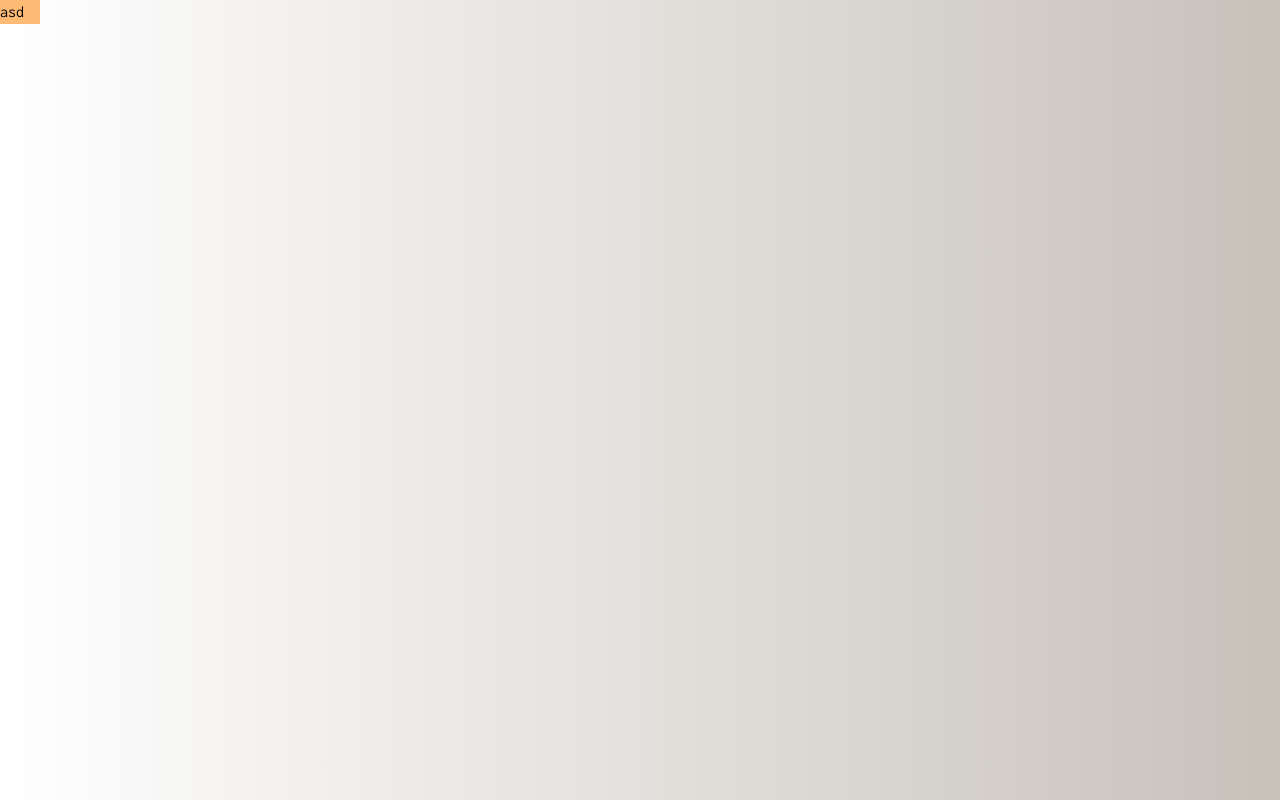
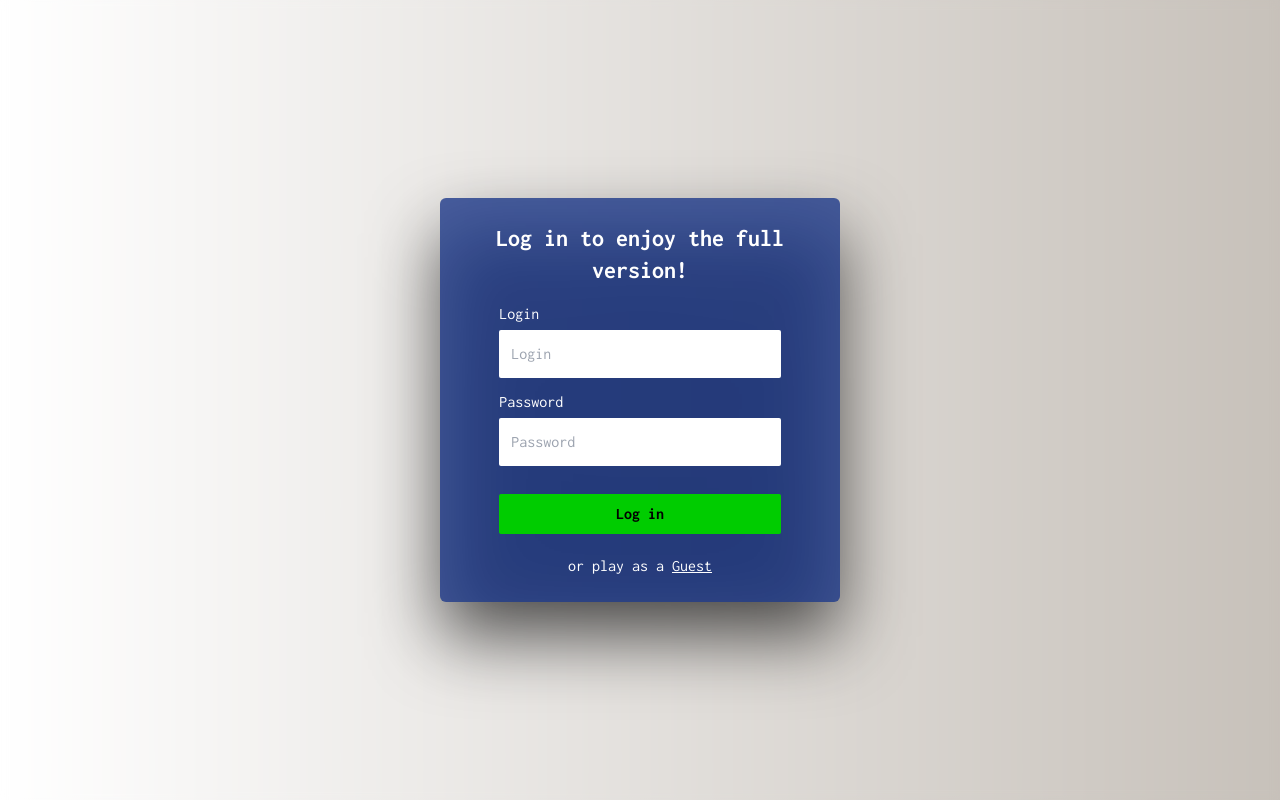
Before and after one commit to Bartosz278/Math-Trainer, a React (Vite) app in the folder front/: page /login in a window 1280 px wide. Built offline with nearby package versions, Linux system fonts and the light colour scheme.

Commit message:
logging in form

```diff
--- a/front/package.json
+++ b/front/package.json
@@ -11,7 +11,8 @@
   },
   "dependencies": {
     "react": "^18.3.1",
-    "react-dom": "^18.3.1"
+    "react-dom": "^18.3.1",
+    "react-router-dom": "^6.27.0"
   },
   "devDependencies": {
     "@eslint/js": "^9.13.0",
--- a/front/src/components/Layout.jsx
+++ b/front/src/components/Layout.jsx
@@ -4,7 +4,7 @@ import Problem from "./Problem";
 
 function Layout() {
   return (
-    <div className="flex flex-col">
+    <div className="flex flex-col justify-center">
       <Header />
       <Problem />
       <Login />
--- a/front/src/components/Login.jsx
+++ b/front/src/components/Login.jsx
@@ -1,5 +1,35 @@
 function Login() {
-  return <div className="w-10 bg-orange-300">asd</div>;
+  const handleSubmit = (e) => {
+    e.preventDefault();
+  };
+
+  return (
+    <div className="h-screen absolute w-screen top-0 backdrop-blur-sm flex items-center justify-center">
+      <div className="bg-blue-900/80 rounded-md drop-shadow-[0_35px_35px_rgba(0,0,0,0.8)] w-3/4 md:w-2/3 max-w-[400px] p-6">
+        <p className="text-center text-2xl mb-4 font-Inconsolata font-bold text-white">Log in to enjoy the full version!</p>
+
+        <form onSubmit={handleSubmit} className="flex flex-col items-center gap-3">
+          <div className="flex flex-col w-4/5">
+            <label className="text-white mb-1">Login</label>
+            <input type="text" placeholder="Login" className="p-3 rounded-sm" />
+          </div>
+
+          <div className="flex flex-col w-4/5">
+            <label className="text-white mb-1">Password</label>
+            <input type="password" placeholder="Password" className="p-3 rounded-sm" />
+          </div>
+
+          <button type="submit" className="bg-lightGreen h-10 w-4/5 rounded-sm font-bold mt-4 self-center">
+            Log in
+          </button>
+
+          <span className="text-white mt-2">
+            or play as a <u>Guest</u>
+          </span>
+        </form>
+      </div>
+    </div>
+  );
 }
 
 export default Login;
--- a/front/tailwind.config.js
+++ b/front/tailwind.config.js
@@ -2,9 +2,13 @@
 export default {
   content: ["./index.html", "./src/**/*.{js,ts,jsx,tsx}"],
   theme: {
+
     extend: {
       fontFamily: {
         Inconsolata: ["Inconsolata", "monospace"],
+      },
+      colors: {
+        lightGreen: '#00CC00'
       },
     },
   },
```
Also changed, not shown: 2 other files (tests, documents, lock files or other folders).
